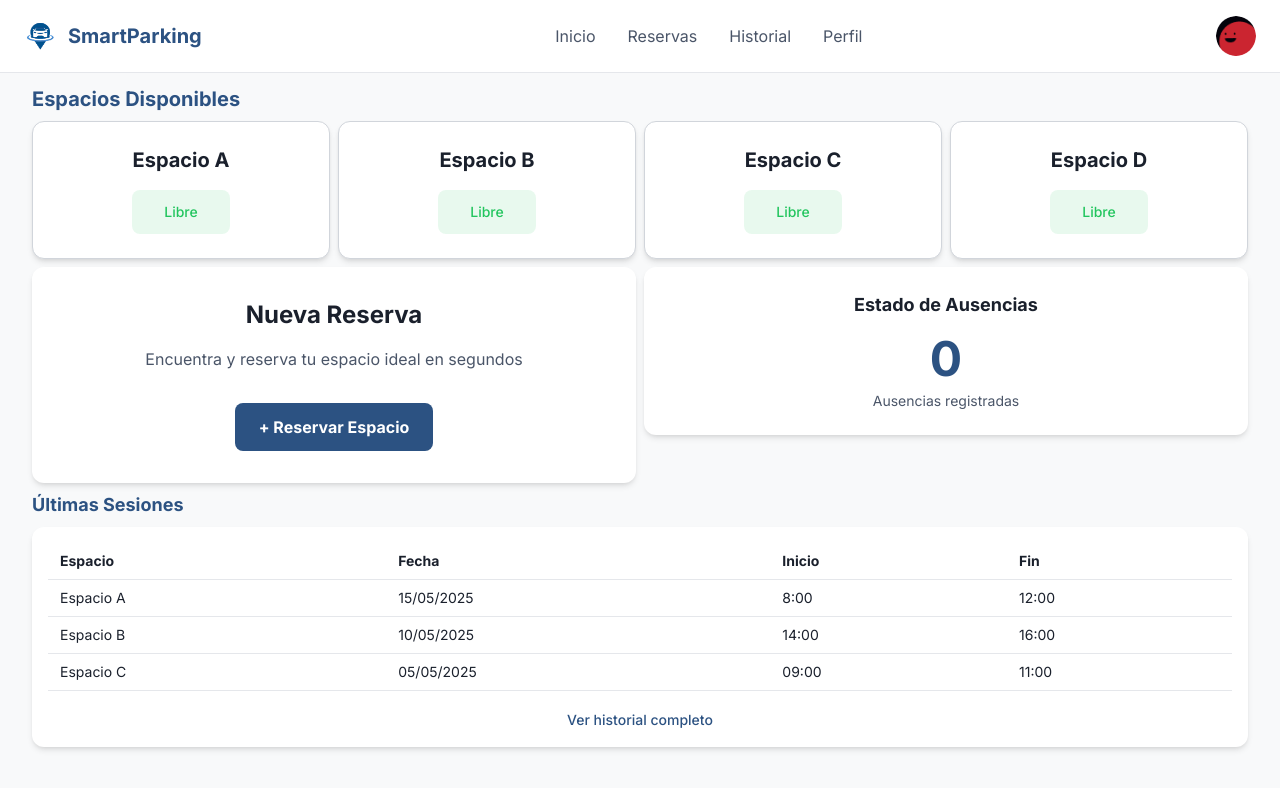
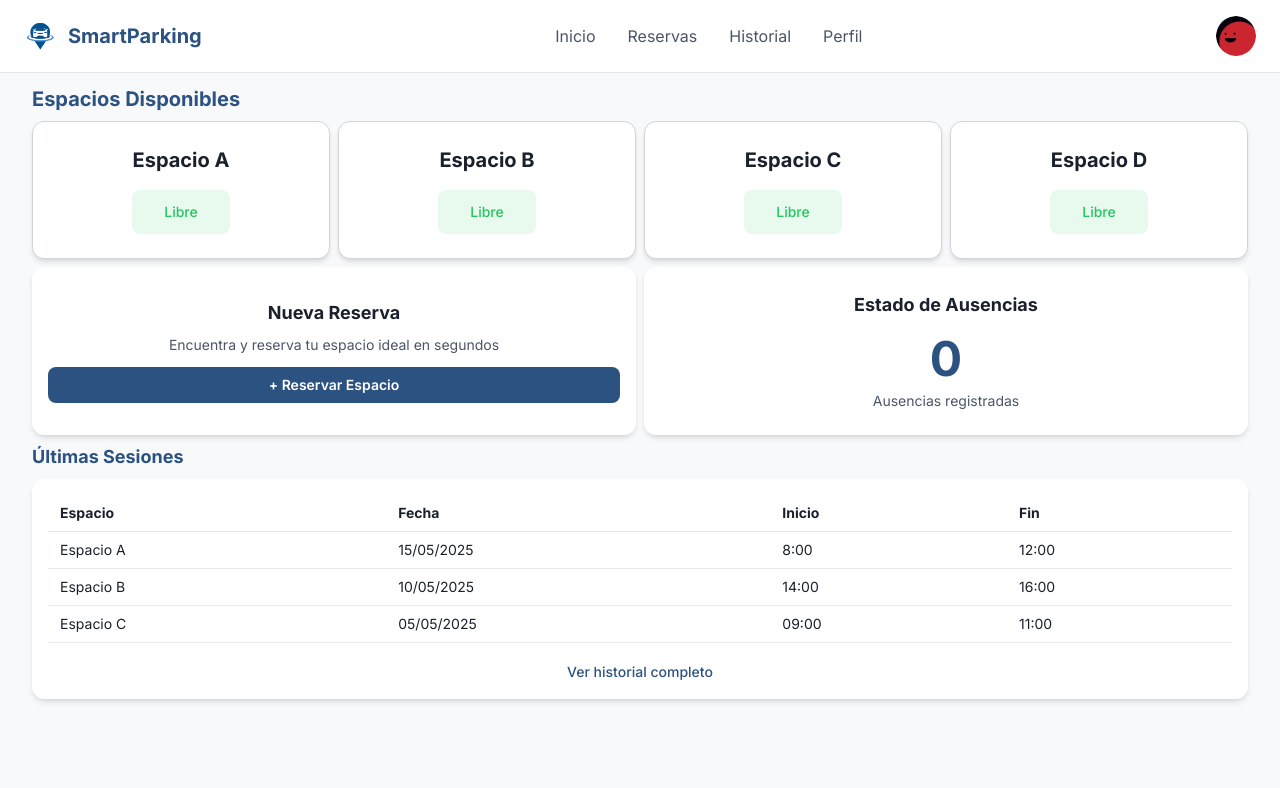
Before and after one commit to Iot-SI0572-3475-Grupo3/smartparking-frontend, an Angular app: page /dashboard in a window 1280 px wide. Shown: the top 788 px of the page. Built offline with nearby package versions, Linux system fonts and the light colour scheme.

Commit message:
feat(dashboard): updated new reserve card view

```diff
--- a/src/app/features/dashboard/components/new-reserve-card/new-reserve-card.component.html
+++ b/src/app/features/dashboard/components/new-reserve-card/new-reserve-card.component.html
@@ -1,13 +1,12 @@
-<!-- New Reserve Card Component SmartParking -->
-<div class="bg-background-primary rounded-xl shadow-md p-8 text-center">
+<div class="bg-background-primary rounded-xl shadow-md p-4 text-center h-full flex flex-col justify-center">
 
   <!-- Título principal -->
-  <h2 class="text-text-primary font-bold text-2xl mb-4">
+  <h2 class="text-text-primary font-bold text-lg mb-2">
     Nueva Reserva
   </h2>
 
   <!-- Descripción -->
-  <p class="text-text-secondary text-base mb-8">
+  <p class="text-text-secondary text-sm mb-3">
     Encuentra y reserva tu espacio ideal en segundos
   </p>
 
@@ -15,8 +14,7 @@
   <button
     (click)="onReserveClick()"
     [disabled]="disabled"
-    class="bg-button-primary text-text-white font-bold py-3 px-6 rounded-lg hover:bg-button-primary/90 focus:ring-2 focus:ring-button-primary focus:ring-offset-2 transition-all duration-200 disabled:opacity-50 disabled:cursor-not-allowed"
-  >
+    class="bg-button-primary text-text-white font-semibold py-2 px-5 rounded-lg hover:bg-button-primary/90 focus:ring-2 focus:ring-button-primary focus:ring-offset-2 transition-all duration-200 disabled:opacity-50 disabled:cursor-not-allowed text-sm">
     + Reservar Espacio
   </button>
 
```
